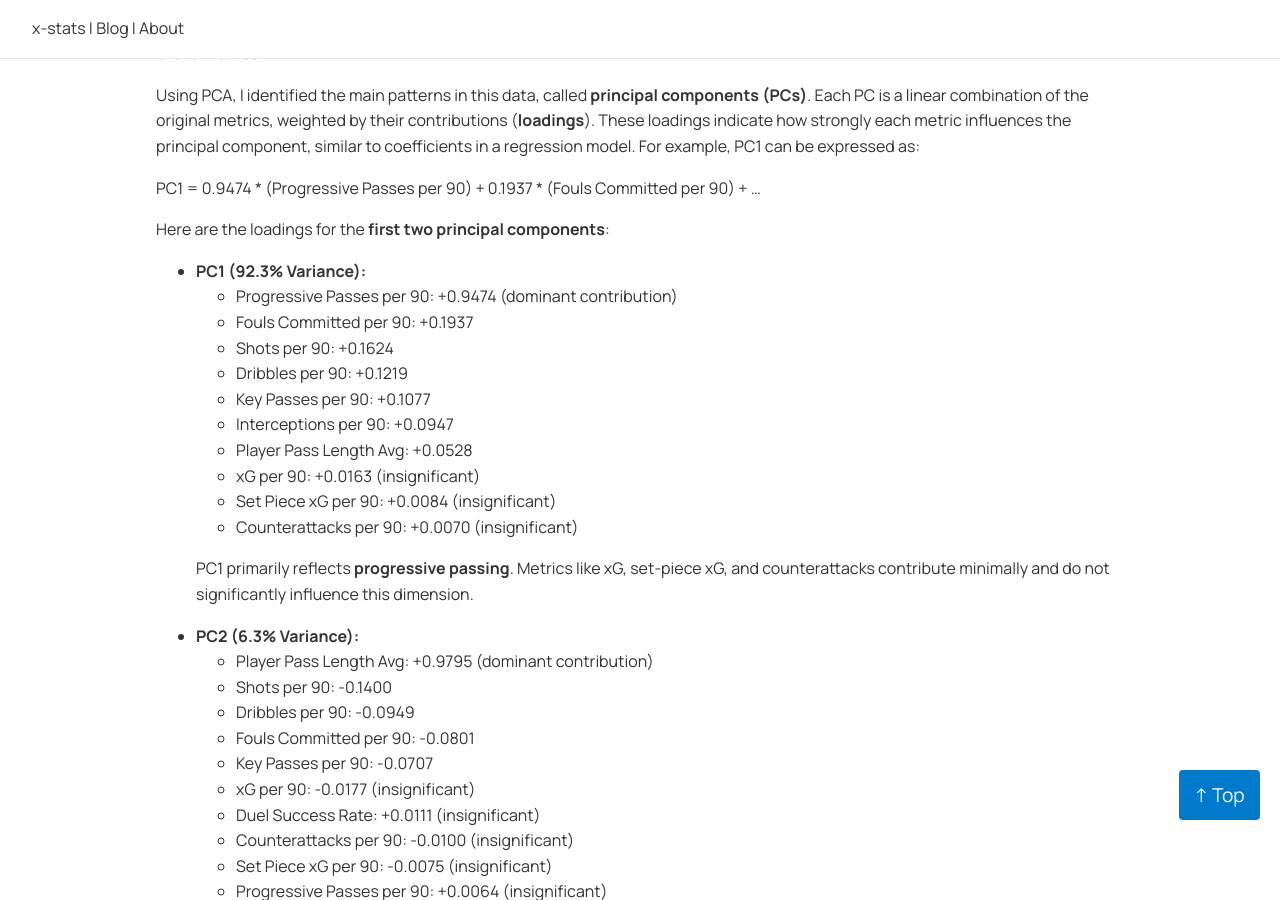
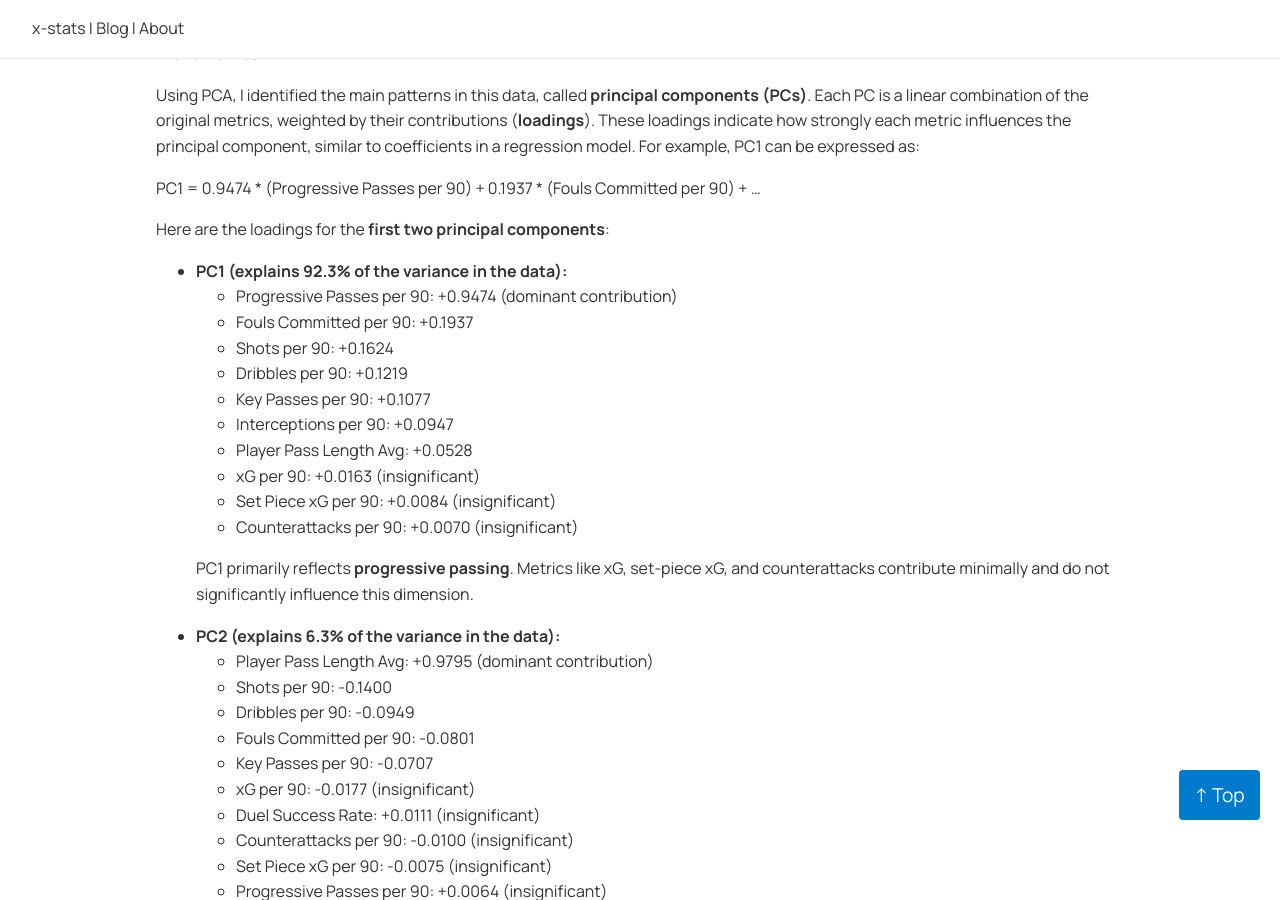
Before and after one commit to u3mukher/x-stats, a Jekyll site: the page built from _posts/2025-01-14-PCA.md, in a window 1280 px wide and 900 px high, scrolled down 2842 px. Built offline with Jekyll 4.4.1, drawn with Linux system fonts in a browser that asks for light colours; a style sheet for code colours, icons or effects is not loaded.

Commit message:
Update 2025-01-14-PCA.md

```diff
--- a/_posts/2025-01-14-PCA.md
+++ b/_posts/2025-01-14-PCA.md
@@ -78,7 +78,7 @@ PC1 = 0.9474 * (Progressive Passes per 90) + 0.1937 * (Fouls Committed per 90) +
 
 Here are the loadings for the **first two principal components**:
 
-- **PC1 (92.3% Variance):**
+- **PC1 (explains 92.3% of the variance in the data):**
   - Progressive Passes per 90: +0.9474 (dominant contribution)
   - Fouls Committed per 90: +0.1937
   - Shots per 90: +0.1624
@@ -92,7 +92,7 @@ Here are the loadings for the **first two principal components**:
 
   PC1 primarily reflects **progressive passing**. Metrics like xG, set-piece xG, and counterattacks contribute minimally and do not significantly influence this dimension.
 
-- **PC2 (6.3% Variance):**
+- **PC2 (explains 6.3% of the variance in the data):**
   - Player Pass Length Avg: +0.9795 (dominant contribution)
   - Shots per 90: -0.1400
   - Dribbles per 90: -0.0949
```
